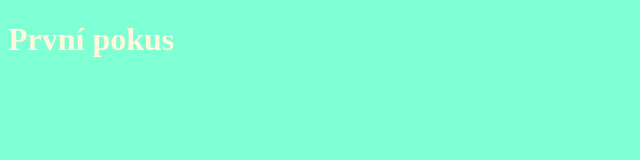
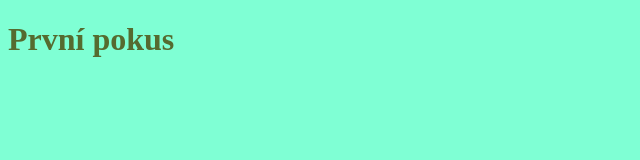
Before and after one commit to matyaskova/kvarta242, a plain HTML site: page index.html in a window 1280 px wide. Shown: the whole page, without its empty margins (0-640 px from the left). Drawn offline with Linux system fonts and the light colour scheme.

Commit message:
Add files via upload

```diff
--- a/styl.css
+++ b/styl.css
@@ -1,2 +1,2 @@
 body{background-color: aquamarine;
- color: cornsilk;}
+ color: darkolivegreen;}
```
